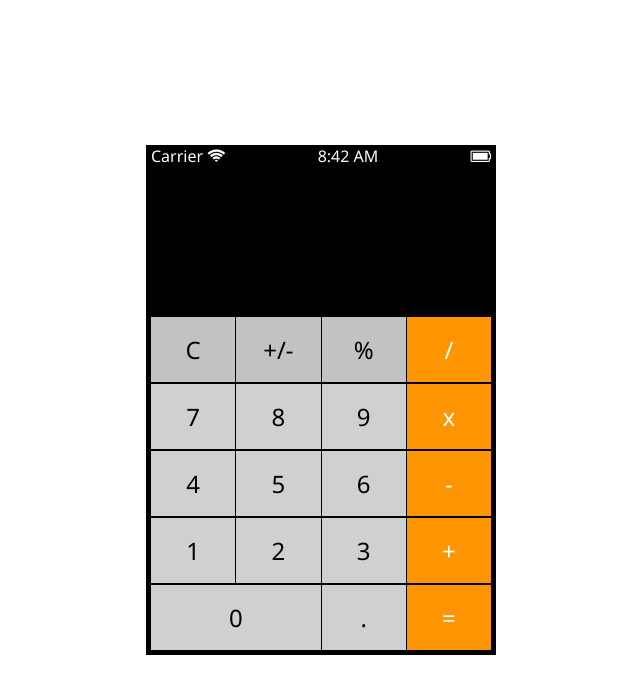
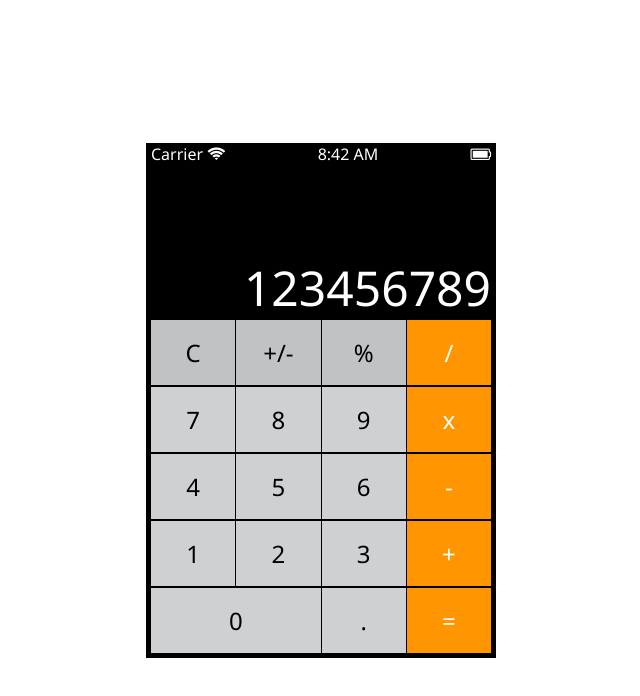
Before and after one commit to AdityaJRDev/calculator-html-css, a plain HTML site: page index.html in a window 1280 px wide. Shown: the whole page, without its empty margins (319-959 px from the left). Drawn offline with Linux system fonts and the light colour scheme.

Commit message:
Made changes to numbers

```diff
--- a/index.html
+++ b/index.html
@@ -18,6 +18,10 @@
                 <div class="notification-element">
                     <i class="fa fa-battery-full"></i>
                 </div>
+            </div>
+
+            <div class="calc-text">
+                <p name="user-input" id="user-input">123456789</p>
             </div>
 
             <div class="calc-keys">
--- a/styles.css
+++ b/styles.css
@@ -19,7 +19,7 @@ body {
     display: flex;
     flex-direction: row;
     justify-content: space-between;
-    padding-bottom: 150px;
+    padding-bottom: 90px;
 }
 
 .notification-element {
@@ -43,9 +43,22 @@ button {
     height: 65px;
 }
 
-button:active,
-button:focus {
+button:hover {
     filter: brightness(120%);
+}
+
+.calc-text {
+    margin-bottom: 0px;
+}
+
+.calc-text p {
+    width: 100%;
+    font-size: 48px;
+    font-weight: lighter;
+    text-align: end;
+    color: #fff;
+    border: none;
+    outline: none;
 }
 
 .calc-keys {
@@ -53,6 +66,8 @@ button:focus {
     grid-template-columns: repeat(4, 1fr);
     grid-row-gap: 2px;
     grid-column-gap: 1px;
+    padding-top: 0;
+    margin-top: 0;
 }
 
 .key-zero {
```
